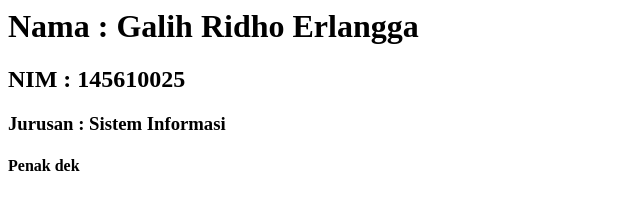
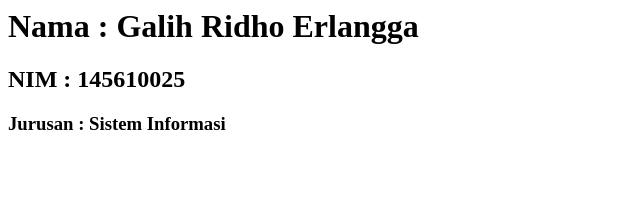
Before and after one commit to galihairlangga/pertemuan3, a plain HTML site: page index.html in a window 1280 px wide. Shown: the full height of the page, 0-640 px from the left. Drawn offline with Linux system fonts and the light colour scheme.

Commit message:
Update index.html

```diff
--- a/index.html
+++ b/index.html
@@ -11,6 +11,6 @@
 		<h1> Nama : Galih Ridho Erlangga </h1>
 		<h2> NIM  : 145610025</h2>
 		<h3> Jurusan : Sistem Informasi </h3>
-		<h4> Penak dek </h4>
+
 	</body>
 </html>
```
